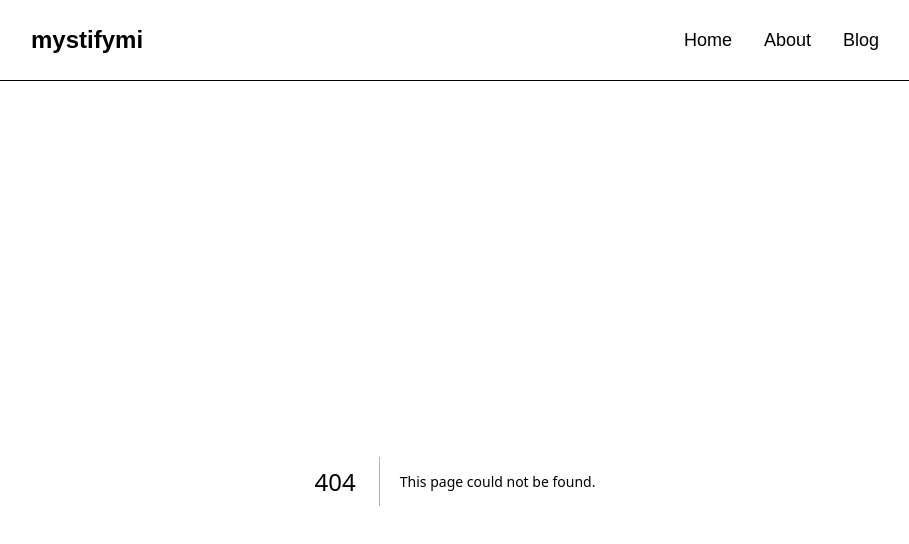
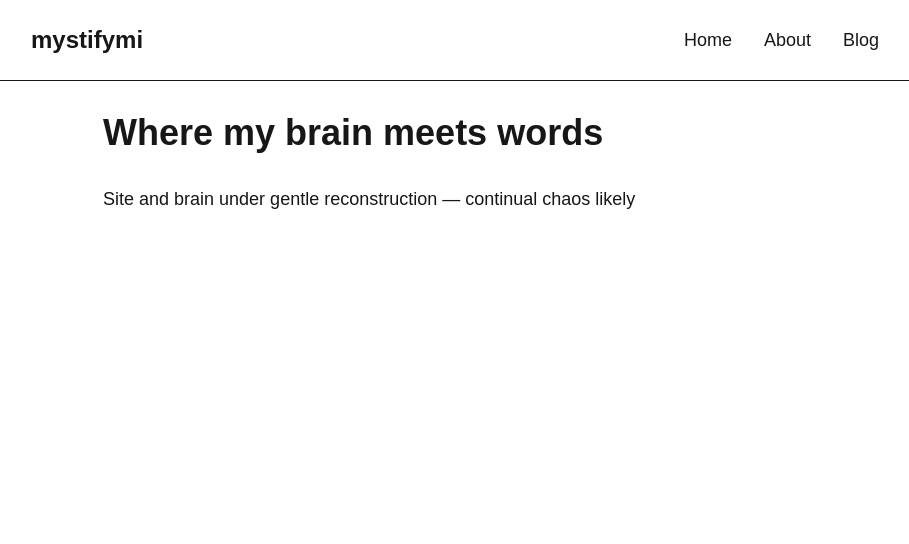
Before and after one commit to thriveuniverse/mystifymi, a Next.js app: page /blog in a window 1280 px wide. Before the commit this address had no page. Shown: the top 544 px of the page, without its empty margins (185-1094 px from the left). Built offline with nearby package versions, Linux system fonts and the light colour scheme.

Commit message:
dummy hero image and about and blog set up

```diff
--- /dev/null
+++ b/app/about/page.tsx
@@ -0,0 +1,8 @@
+export default function About() {
+  return (
+    <div className="max-w-3xl mx-auto p-8">
+      <h1 className="text-4xl font-bold mb-8">Who is Mirrie?</h1>
+      <p className="text-lg">Site and me under gentle reconstruction — continual growth is guaranteed </p>
+    </div>
+  );
+}
--- /dev/null
+++ b/app/blog/page.tsx
@@ -0,0 +1,8 @@
+export default function Blog() {
+  return (
+    <div className="max-w-3xl mx-auto p-8">
+      <h1 className="text-4xl font-bold mb-8">Where my brain meets words</h1>
+      <p className="text-lg">Site and brain under gentle reconstruction — continual chaos likely </p>
+    </div>
+  );
+}
--- a/app/layout.tsx
+++ b/app/layout.tsx
@@ -1,4 +1,5 @@
 import type { Metadata } from "next";
+import Link from "next/link";
 import { Geist, Geist_Mono } from "next/font/google";
 import "./globals.css";
 
@@ -19,30 +20,29 @@ export const metadata: Metadata = {
 
 export default function RootLayout({
   children,
-}: Readonly<{
+}: {
   children: React.ReactNode;
-}>) {
+}) {
   return (
     <html lang="en">
       <body
         className={`${geistSans.variable} ${geistMono.variable} antialiased`}
       >
-        <header className="border-b bg-white/80 backdrop-blur sticky top-0 z-10">
+        <header className="border-b bg-white/80 backdrop-blur sticky top-0 z-50">
           <nav className="max-w-4xl mx-auto p-6 flex justify-between items-center">
-            <a href="/" className="text-2xl font-bold">
+            <Link href="/" className="text-2xl font-bold">
               mystifymi
-            </a>
+            </Link>
+
             <div className="space-x-8 text-lg">
-              <a href="/">Home</a>
-              <a href="/about">About</a>
-              <a href="/blog">Blog</a>
+              <Link href="/">Home</Link>
+              <Link href="/about">About</Link>
+              <Link href="/blog">Blog</Link>
             </div>
           </nav>
         </header>
 
         <main>{children}</main>
-
-        {/* You can add a footer here later */}
       </body>
     </html>
   );
--- a/app/page.tsx
+++ b/app/page.tsx
@@ -2,14 +2,36 @@ import Image from "next/image";
 
 export default function Home() {
   return (
-    <div className="flex min-h-screen items-center justify-center bg-zinc-50 font-sans dark:bg-black">
-      <main className="flex min-h-screen flex-col items-center justify-center p-8">
-  <h1 className="text-4xl font-bold mb-8">Hello, I'm Mirrie</h1>
-  <p className="text-xl text-center max-w-2xl">
-    English mum in France • perpetual work in progress • untangling the knotted wool one thought at a time
-  </p>
-  <p className="mt-8">Site under gentle reconstruction — come back soon ✨</p>
-</main>
-    </div>
+    <section className="relative h-96 md:h-screen max-h-screen overflow-hidden">
+      {/* HERO IMAGE */}
+      <Image
+        src="/images/hero.jpg"
+        alt="Cozy mandala header with woman at desk"
+        fill
+        priority
+        className="object-cover object-right"
+      />
+
+      {/* OVERLAY */}
+      <div className="absolute inset-0 bg-black/30" />
+
+      {/* HERO TEXT */}
+      <div className="absolute inset-0 z-10 flex items-center justify-center px-6">
+        <div className="text-center text-white max-w-2xl">
+          <h1 className="text-4xl md:text-5xl font-bold mb-8">
+            Hello, I'm Mirrie
+          </h1>
+
+          <p className="text-xl">
+            English mum in France • perpetual work in progress • untangling the
+            knotted wool one thought at a time
+          </p>
+
+          <p className="mt-8 text-lg">
+            Site under gentle reconstruction — come back soon ✨
+          </p>
+        </div>
+      </div>
+    </section>
   );
 }
```
Also changed, not shown: public/images/hero-1.jpg (added).
